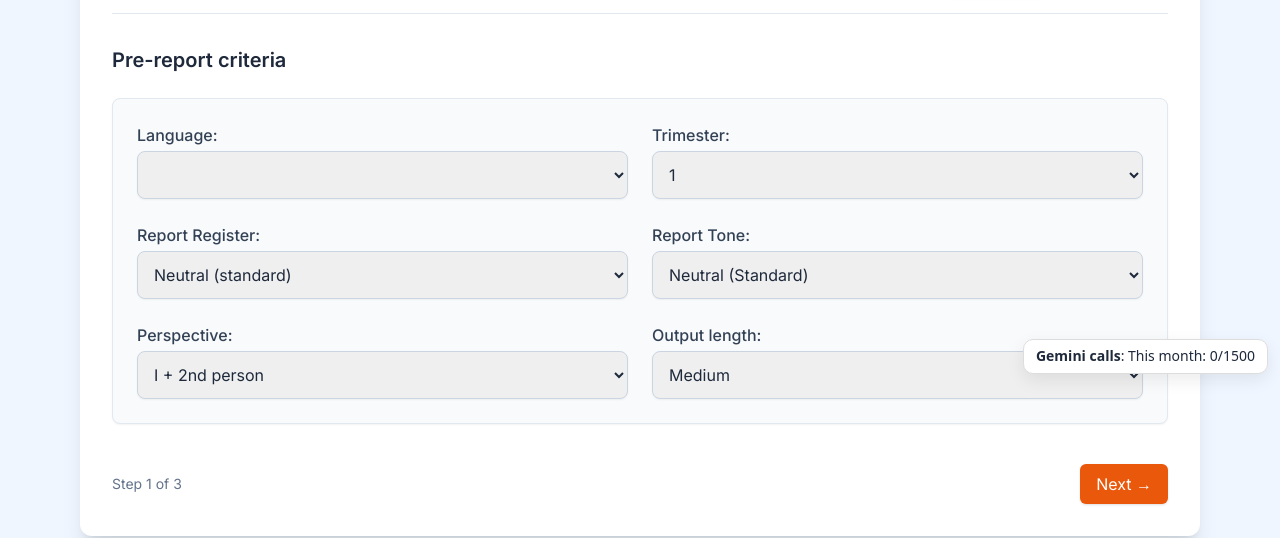
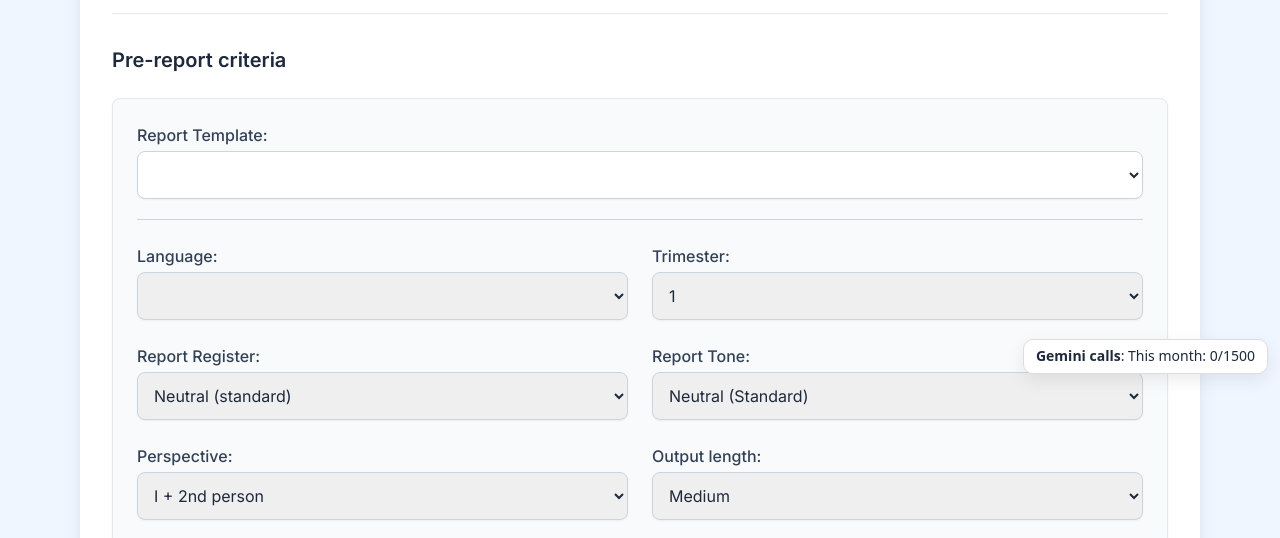
Before and after one commit to stuartscottai/eslRW-expv2, a plain HTML site: page app.html in a window 1280 px wide. Shown: the part 414-952 px from the top of the page. Drawn offline with nearby package versions, Linux system fonts and the light colour scheme.

Commit message:
Update app.html

```diff
--- a/app.html
+++ b/app.html
@@ -65,11 +65,24 @@
 <section id="step1" class="space-y-6">
   <h2 class="text-xl font-semibold text-slate-800">Pre-report criteria</h2>
 
-  <!-- NOTE: this used to be id="student-form". We rename it to pre-form so
-       clearing the form won't reset these constants. -->
   <form id="pre-form" class="space-y-8">
     <div class="border border-slate-200 rounded-lg p-6 bg-slate-50 shadow-sm">
       <div class="space-y-6">
+
+        <!-- NEW: Template Selector Row -->
+        <div class="grid grid-cols-1 gap-6 pb-4 border-b border-slate-300">
+          <div>
+            <label for="template-selector" class="block font-medium text-slate-700 mb-1">
+              Report Template:
+            </label>
+            <select id="template-selector" class="w-full p-3 border border-slate-300 rounded-lg shadow-sm focus:ring-2 focus:ring-orange-500 focus:border-orange-500 bg-white">
+              <!-- Options populated by JavaScript -->
+            </select>
+            <p class="text-xs text-slate-500 mt-1" id="template-description">
+              <!-- Description populated by JavaScript -->
+            </p>
+          </div>
+        </div>
 
         <!-- Row 1: Language + Trimester -->
         <div class="grid grid-cols-1 md:grid-cols-2 gap-6">
@@ -322,3 +335,5 @@
 </script>
 </body>
 </html>
+</body>
+</html>
```
